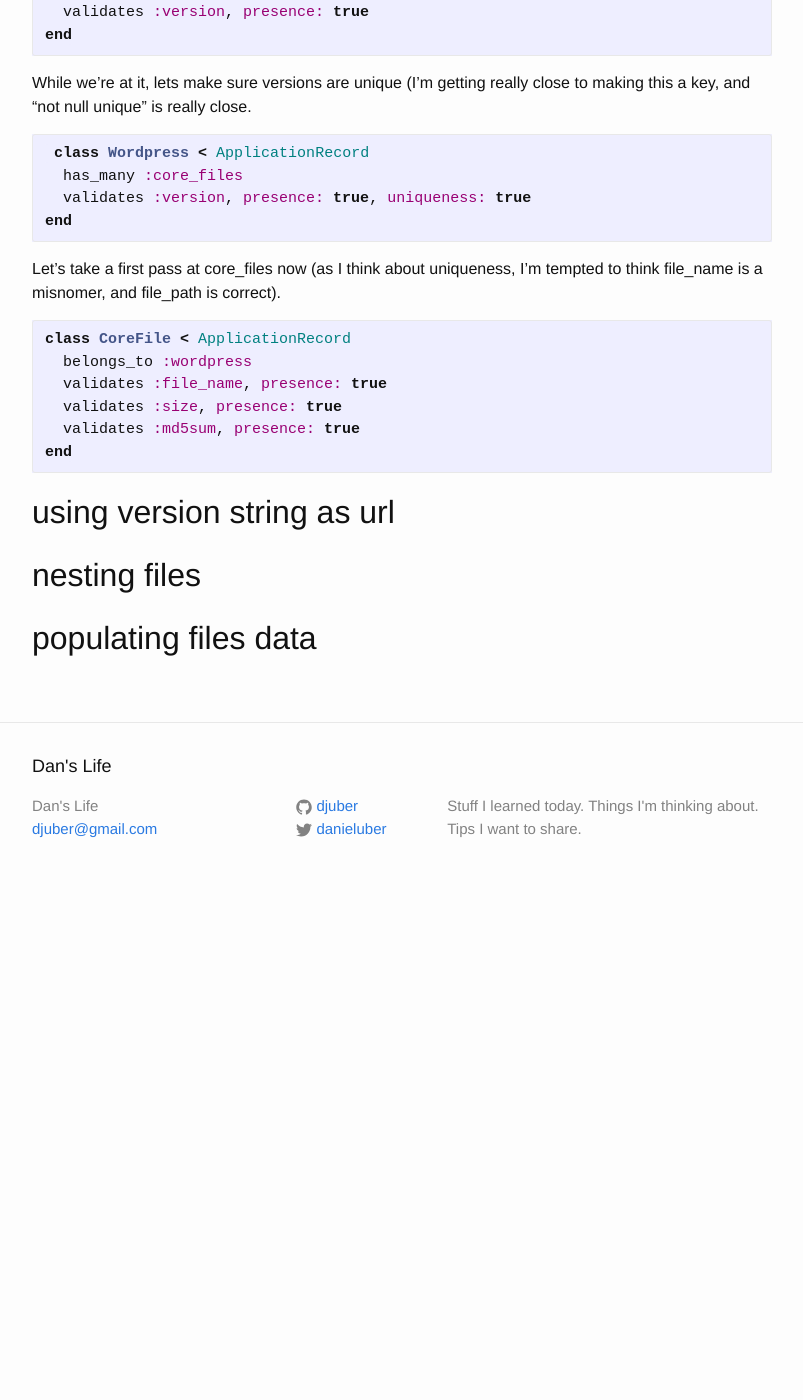
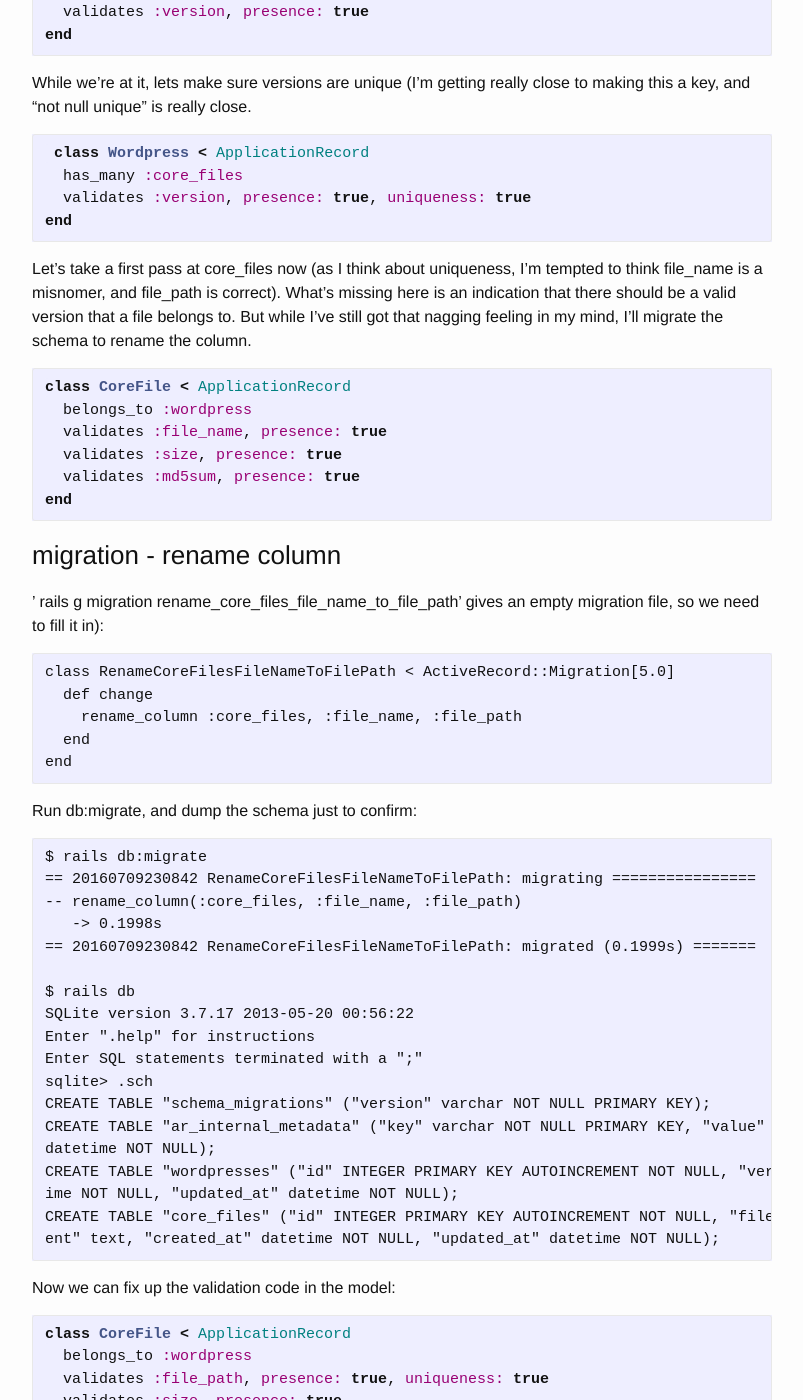
Before and after one commit to djuber/myblog, a Jekyll site: the page built from wordpress-files.md, in a window 1280 px wide and 1400 px high, scrolled down 6954 px. Shown: the whole window, without its empty margins (238-1041 px from the left). Built offline with Jekyll 4.4.1, drawn with Linux system fonts in a browser that asks for light colours; before the commit the page ends 7854 px from its top, so only the background shows below that; some of the changed text lies outside the part shown.

Commit message:
automated 2016-07-09-18:15:58

````diff
--- a/wordpress-files.md
+++ b/wordpress-files.md
@@ -301,12 +301,56 @@ While we're at it, lets make sure versions are unique (I'm getting really close
 end
 ```
 
-Let's take a first pass at core_files now (as I think about uniqueness, I'm tempted to think file_name is a misnomer, and file_path is correct).
+Let's take a first pass at core_files now (as I think about uniqueness, I'm tempted to think file_name is a misnomer, and file_path is correct). What's missing here is an indication that there should be a valid version that a file belongs to. But while I've still got that nagging feeling in my mind, I'll migrate the schema to rename the column.
 
 ```ruby
 class CoreFile < ApplicationRecord
   belongs_to :wordpress
-  validates :file_name,	presence: true
+  validates :file_name, presence: true
+  validates :size, presence: true
+  validates :md5sum, presence: true
+end
+```
+
+### migration - rename column
+' rails g migration rename_core_files_file_name_to_file_path' gives an empty migration file, so we need to fill it in):
+
+```
+class RenameCoreFilesFileNameToFilePath < ActiveRecord::Migration[5.0]
+  def change
+    rename_column :core_files, :file_name, :file_path
+  end
+end
+```
+Run db:migrate, and dump the schema just to confirm:
+
+```
+$ rails db:migrate
+== 20160709230842 RenameCoreFilesFileNameToFilePath: migrating ================
+-- rename_column(:core_files, :file_name, :file_path)
+   -> 0.1998s
+== 20160709230842 RenameCoreFilesFileNameToFilePath: migrated (0.1999s) =======
+
+$ rails db
+SQLite version 3.7.17 2013-05-20 00:56:22
+Enter ".help" for instructions
+Enter SQL statements terminated with a ";"
+sqlite> .sch
+CREATE TABLE "schema_migrations" ("version" varchar NOT NULL PRIMARY KEY);
+CREATE TABLE "ar_internal_metadata" ("key" varchar NOT NULL PRIMARY KEY, "value" varchar, "created_at" datetime NOT NULL, "updated_at" \
+datetime NOT NULL);
+CREATE TABLE "wordpresses" ("id" INTEGER PRIMARY KEY AUTOINCREMENT NOT NULL, "version" varchar, "release_date" date, "created_at" datet\
+ime NOT NULL, "updated_at" datetime NOT NULL);
+CREATE TABLE "core_files" ("id" INTEGER PRIMARY KEY AUTOINCREMENT NOT NULL, "file_path" varchar, "mdsum" varchar, "size" integer, "cont\
+ent" text, "created_at" datetime NOT NULL, "updated_at" datetime NOT NULL);
+```
+
+Now we can fix up the validation code in the model:
+
+```ruby
+class CoreFile < ApplicationRecord
+  belongs_to :wordpress
+  validates :file_path, presence: true,	uniqueness: true
   validates :size, presence: true
   validates :md5sum, presence: true
 end
@@ -315,5 +359,10 @@ end
 ## using version string as url
 
 ## nesting files
+```
+undefined local variable or method `new_core_file_path' for #<#<Class:0x007f35907736f8>:0x007f3590772320>
+Did you mean?  new_wordpress_core_file_path
+```
 
+in  app/views/core_files/index.html.erb
 ## populating files data
````
